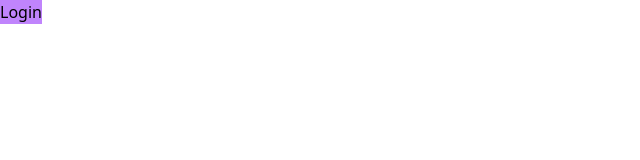
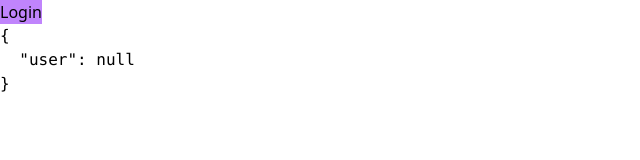
Before and after one commit to khorasan-charity/distributors.web-client, a React (Create React App) app: page /#/login in a window 1280 px wide. Shown: the top 160 px of the page, without its empty margins (0-640 px from the left). Built offline with nearby package versions, Linux system fonts and the light colour scheme.

Commit message:
auth and private routes

```diff
--- a/src/App.tsx
+++ b/src/App.tsx
@@ -1,10 +1,15 @@
 import { RouterProvider } from "react-router-dom";
 import router from "./ui/router";
+import { getAuthProviders } from "./application/auth/getAuthProviders";
+
+const AuthProviders = getAuthProviders();
 
 function App() {
   return (
     <div>
-      <RouterProvider router={router} />
+      <AuthProviders>
+        <RouterProvider router={router} />
+      </AuthProviders>
     </div>
   );
 }
--- /dev/null
+++ b/src/adaptors/auth/authContext.ts
@@ -0,0 +1,14 @@
+import { Dispatch, SetStateAction, createContext } from "react";
+import { User } from "../../domain/User";
+
+export interface IAuthContext {
+  user: User | null;
+}
+
+export const AuthContext = createContext<IAuthContext>({
+  user: null,
+});
+
+export const SetAuthContext = createContext<
+  Dispatch<SetStateAction<IAuthContext>>
+>(undefined!);
--- /dev/null
+++ b/src/application/auth/getAuthProviders.tsx
@@ -0,0 +1,30 @@
+import { FC, PropsWithChildren, useContext, useState } from "react";
+import {
+  AuthContext,
+  IAuthContext,
+  SetAuthContext,
+} from "../../adaptors/auth/authContext";
+
+export function getAuthProviders() {
+  const AuthProviders: FC<PropsWithChildren<{}>> = ({ children }) => {
+    const [context, setContext] = useState<IAuthContext>({
+      user: null,
+    });
+
+    return (
+      <SetAuthContext.Provider value={setContext}>
+        <AuthContext.Provider value={context}>{children}</AuthContext.Provider>
+      </SetAuthContext.Provider>
+    );
+  };
+
+  return AuthProviders;
+}
+
+export function useAuthContext() {
+  return useContext<IAuthContext>(AuthContext);
+}
+
+export function useSetAuthContext() {
+  return useContext(SetAuthContext);
+}
--- a/src/application/ports.ts
+++ b/src/application/ports.ts
@@ -18,3 +18,8 @@ export interface AuthApiService {
   login(username: string, password: string): Promise<User>;
   logout(): Promise<void>;
 }
+
+export interface AuthContextService {
+  login(user: User): void;
+  logout(): void;
+}
--- a/src/application/user/loginUser.ts
+++ b/src/application/user/loginUser.ts
@@ -2,6 +2,7 @@ import axios from "axios";
 import { useAuth } from "../../adaptors/auth/authAdaptor";
 import { User } from "../../domain/User";
 import { useNavigate } from "react-router-dom";
+import { useSetAuthContext } from "../auth/getAuthProviders";
 
 // TODO: make a file for axios and use the exported instance
 const _axios = axios.create({
@@ -10,6 +11,7 @@ const _axios = axios.create({
 
 export function useLoginUser() {
   const navigate = useNavigate();
+  const setAuthContext = useSetAuthContext();
 
   const authService = useAuth({
     asyncFn: async (username, password) => {
@@ -28,9 +30,16 @@ export function useLoginUser() {
   ): Promise<void> => {
     const user = await authService.login(username, password);
     if (user) {
-      navigate("/", {
-        replace: true,
+      setAuthContext({
+        user,
       });
+
+      // TODO: this is not a good way for handling async set state
+      setTimeout(() => {
+        navigate("/", {
+          replace: true,
+        });
+      }, 0);
     } else {
       // TODO: error handler with notification
       return Promise.reject();
--- /dev/null
+++ b/src/ui/components/auth/PrivateRoute.tsx
@@ -0,0 +1,13 @@
+import { FC, PropsWithChildren } from "react";
+import { useAuthContext } from "../../../application/auth/getAuthProviders";
+import { Navigate } from "react-router-dom";
+
+const PrivateRoute: FC<PropsWithChildren<{}>> = ({ children }) => {
+  const authContext = useAuthContext();
+
+  if (!authContext.user) return <Navigate to={"/login"} replace />;
+
+  return <>{children}</>;
+};
+
+export default PrivateRoute;
--- a/src/ui/layouts/BaseLayout.tsx
+++ b/src/ui/layouts/BaseLayout.tsx
@@ -1,9 +1,13 @@
 import { Outlet } from "react-router-dom";
+import { useAuthContext } from "../../application/auth/getAuthProviders";
 
 const BaseLayout = () => {
+  const authContext = useAuthContext();
+
   return (
     <div>
       <Outlet />
+      <pre>{JSON.stringify(authContext, null, 2)}</pre>
     </div>
   );
 };
--- a/src/ui/router.tsx
+++ b/src/ui/router.tsx
@@ -1,6 +1,7 @@
 import { createHashRouter } from "react-router-dom";
 import BaseLayout from "./layouts/BaseLayout";
 import Login from "./pages/auth/Login";
+import PrivateRoute from "./components/auth/PrivateRoute";
 
 const router = createHashRouter([
   {
@@ -9,15 +10,27 @@ const router = createHashRouter([
     children: [
       {
         index: true,
-        element: <div>Main Page</div>,
+        element: (
+          <PrivateRoute>
+            <div>Main Page</div>
+          </PrivateRoute>
+        ),
       },
       {
         path: "/about",
-        element: <div>About</div>,
+        element: (
+          <PrivateRoute>
+            <div>About</div>
+          </PrivateRoute>
+        ),
       },
       {
         path: "/home",
-        element: <div>Home</div>,
+        element: (
+          <PrivateRoute>
+            <div>Home</div>
+          </PrivateRoute>
+        ),
       },
       {
         path: "/login",
```
